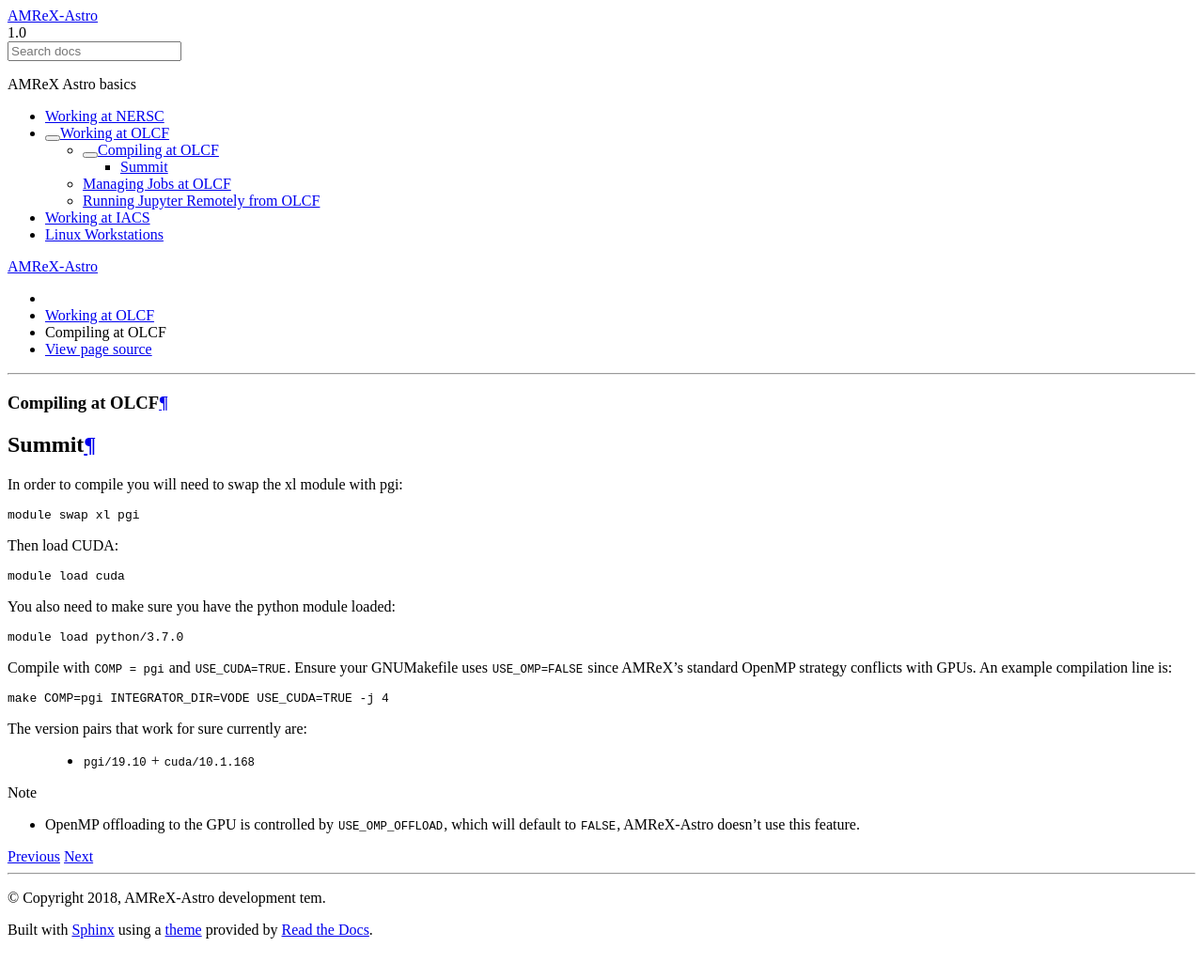
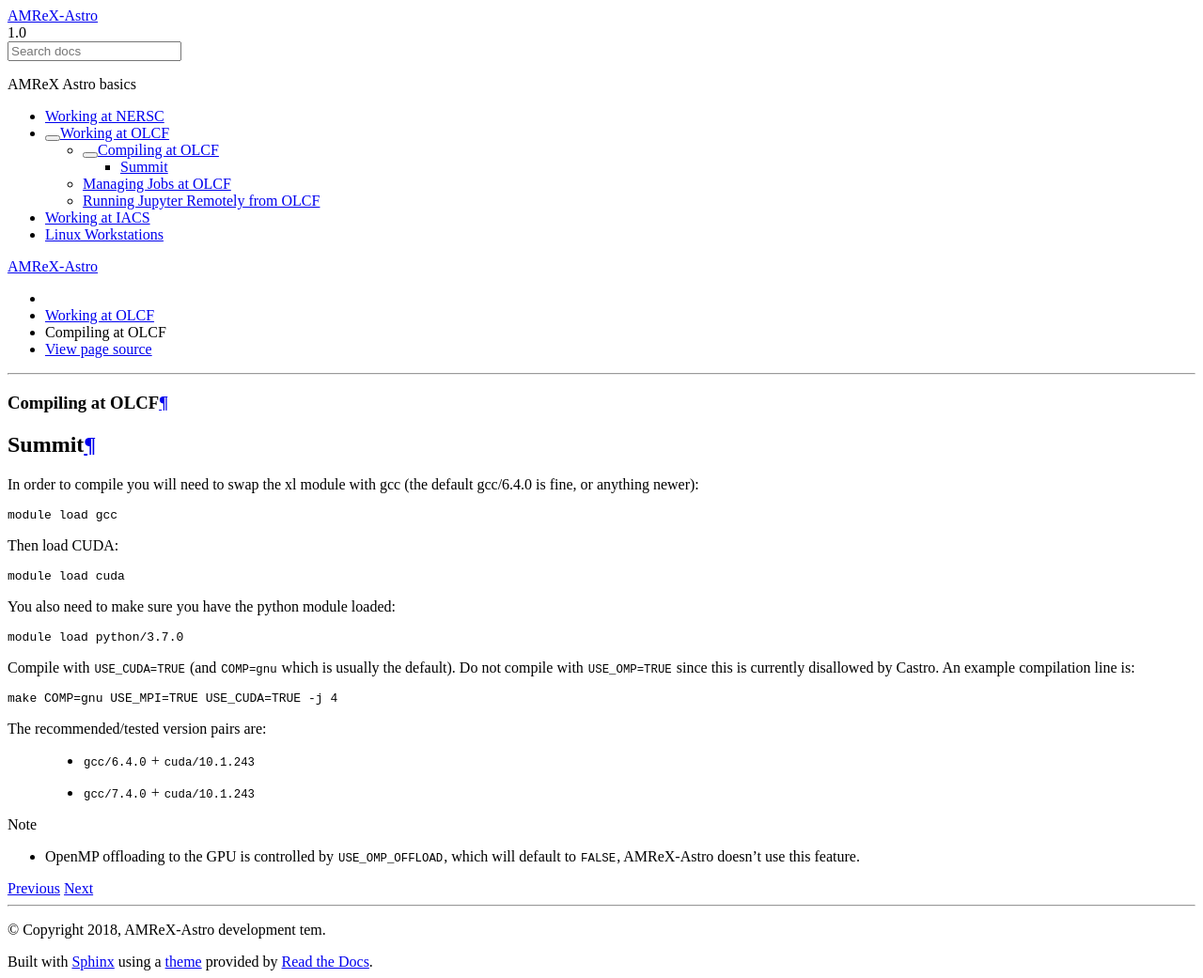
Before and after one commit to AMReX-Astro/workflow, a Sphinx documentation site: the page built from sphinx_docs/source/olcf-compilers.rst, in a window 1280 px wide. Shown: the whole page at 94% size. Built offline with Sphinx 7.4.7 and the Read the Docs theme 2.0.0, drawn with Linux system fonts in a browser that asks for light colours; before the commit the page ends 1007 px from its top, so only the background shows below that.

Commit message:
Update OLCF instructions to rely on gcc not PGI

```diff
--- a/sphinx_docs/source/olcf-compilers.rst
+++ b/sphinx_docs/source/olcf-compilers.rst
@@ -6,9 +6,9 @@
 Summit
 ------
 
-In order to compile you will need to swap the xl module with pgi::
+In order to compile you will need to swap the xl module with gcc (the default gcc/6.4.0 is fine, or anything newer)::
 
-  module swap xl pgi
+  module load gcc
 
 Then load CUDA::
 
@@ -18,16 +18,16 @@
 
   module load python/3.7.0
 
-Compile with ``COMP = pgi`` and ``USE_CUDA=TRUE``.  Ensure your
-GNUMakefile uses ``USE_OMP=FALSE`` since AMReX's standard OpenMP
-strategy conflicts with GPUs.  An example compilation line is::
+Compile with ``USE_CUDA=TRUE`` (and ``COMP=gnu`` which is usually the default).
+Do not compile with ``USE_OMP=TRUE`` since this is currently disallowed by Castro.
+An example compilation line is::
 
-  make COMP=pgi INTEGRATOR_DIR=VODE USE_CUDA=TRUE -j 4
+  make COMP=gnu USE_MPI=TRUE USE_CUDA=TRUE -j 4
 
+The recommended/tested version pairs are:
 
-The version pairs that work for sure currently are:
-
-  * ``pgi/19.10`` + ``cuda/10.1.168``
+  * ``gcc/6.4.0`` + ``cuda/10.1.243``
+  * ``gcc/7.4.0`` + ``cuda/10.1.243``
 
 .. note::
 
```
